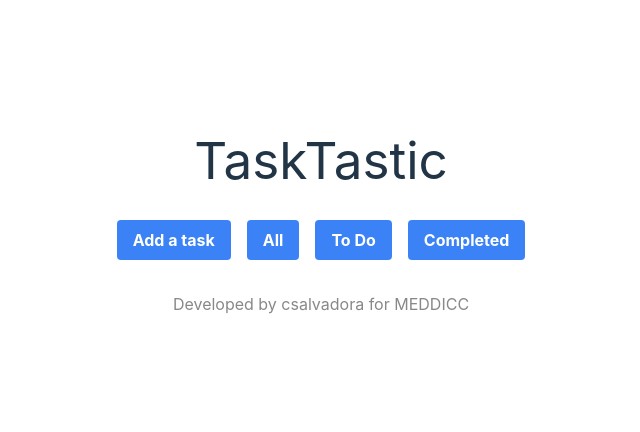
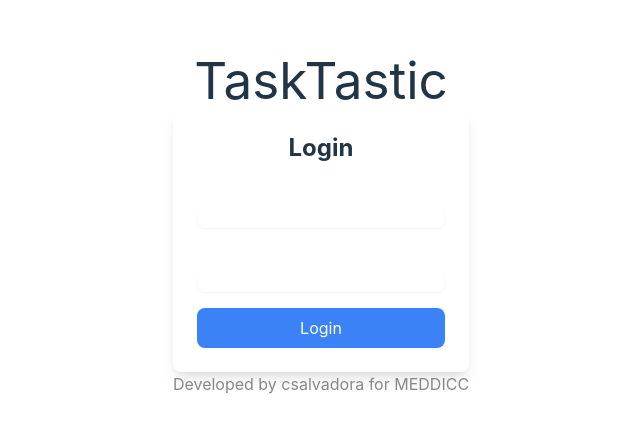
Before and after one commit to crs26/todoapp, a React (Vite) app in the folder frontend/: page / in a window 1280 px wide. Shown: the part 176-608 px from the top of the page, without its empty margins (319-959 px from the left). Built offline with nearby package versions, Linux system fonts and the light colour scheme; no server answers.

Commit message:
🛂Added login functionality

```diff
--- a/frontend/src/App.tsx
+++ b/frontend/src/App.tsx
@@ -1,39 +1,31 @@
-import { useState } from 'react'
-import type { RootState } from './store'
-import { useSelector, useDispatch } from 'react-redux'
-import { fetchTasks } from './features/task/taskSlice'
-import './App.css'
+import { useEffect } from "react";
+import type { RootState, AppDispatch } from "./store";
+import { useDispatch, useSelector, TypedUseSelectorHook } from "react-redux";
+import { fetchTasks } from "./features/task/taskSlice";
+import Login from "./components/login";
+import Dashboard from "./components/dashboard";
+import "./App.css";
 
-function App() {
-  const dispatch = useDispatch()
+const App = () => {
+  const dispatch: AppDispatch = useDispatch();
+  const useAppSelector: TypedUseSelectorHook<RootState> = useSelector;
+  const { accessToken, loading, error } = useAppSelector((state) => state.auth);
+
+  useEffect(() => {
+    if (!accessToken) {
+    }
+    dispatch(fetchTasks());
+  });
 
   return (
     <>
       <h1>TaskTastic</h1>
-      <div>
+      {loading && <p>Loading...</p>}
+      {accessToken ? <Dashboard /> : <Login />}
 
-      </div>
-      <div className="card">
-        <div className="flex flex-wrap gap-4">
-          <button className="bg-blue-500 text-white font-bold py-2 px-4 rounded">
-            Add a task
-          </button>
-          <button className="bg-blue-500 text-white font-bold py-2 px-4 rounded" onClick={() => dispatch(fetchTasks())}>
-            All
-          </button>
-          <button className="bg-blue-500 text-white font-bold py-2 px-4 rounded">
-            To Do
-          </button>
-          <button className="bg-blue-500 text-white font-bold py-2 px-4 rounded">
-            Completed
-          </button>
-        </div>
-      </div>
-      <p className="read-the-docs">
-        Developed by csalvadora for MEDDICC
-      </p>
+      <p className="read-the-docs">Developed by csalvadora for MEDDICC</p>
     </>
-  )
-}
+  );
+};
 
-export default App
+export default App;
--- /dev/null
+++ b/frontend/src/components/dashboard.tsx
@@ -0,0 +1,22 @@
+const Dashboard = () => {
+  return (
+    <div className="card">
+      <div className="flex flex-wrap gap-4">
+        <button className="bg-blue-500 text-white font-bold py-2 px-4 rounded">
+          Add a task
+        </button>
+        <button className="bg-blue-500 text-white font-bold py-2 px-4 rounded">
+          All
+        </button>
+        <button className="bg-blue-500 text-white font-bold py-2 px-4 rounded">
+          To Do
+        </button>
+        <button className="bg-blue-500 text-white font-bold py-2 px-4 rounded">
+          Completed
+        </button>
+      </div>
+    </div>
+  );
+};
+
+export default Dashboard;
--- /dev/null
+++ b/frontend/src/components/login.tsx
@@ -0,0 +1,74 @@
+import React, { useState } from "react";
+import type { RootState, AppDispatch } from "../store";
+import { useDispatch, useSelector, TypedUseSelectorHook } from "react-redux";
+import { login } from "../features/auth/authSlice";
+
+const Login = () => {
+  const dispatch: AppDispatch = useDispatch();
+  const useAppSelector: TypedUseSelectorHook<RootState> = useSelector;
+  const { loading, error } = useAppSelector((state) => state.auth);
+
+  const [username, setUsername] = useState("");
+  const [password, setPassword] = useState("");
+
+  const handleSubmit = (e: React.FormEvent) => {
+    e.preventDefault();
+    dispatch(login({ username, password }));
+  };
+
+  return (
+    <div className="flex items-center justify-center ">
+      <div className=" p-6 rounded-lg shadow-lg w-full ">
+        <h2 className="text-2xl font-bold mb-4 text-center">Login</h2>
+        <form onSubmit={handleSubmit} className="space-y-4">
+          <div>
+            <label
+              className="block text-sm font-medium text-white mb-1"
+              htmlFor="username"
+            >
+              Username
+            </label>
+            <input
+              type="text"
+              id="username"
+              className="w-full border-gray-300 rounded-lg shadow-sm focus:ring-blue-500 focus:border-blue-500"
+              value={username}
+              onChange={(e) => setUsername(e.target.value)}
+              required
+            />
+          </div>
+          <div>
+            <label
+              className="block text-sm font-medium text-white mb-1"
+              htmlFor="password"
+            >
+              Password
+            </label>
+            <input
+              type="password"
+              id="password"
+              className="w-full border-gray-300 rounded-lg shadow-sm focus:ring-blue-500 focus:border-blue-500"
+              value={password}
+              onChange={(e) => setPassword(e.target.value)}
+              required
+            />
+          </div>
+          {error && <p className="text-sm text-red-500">{error}</p>}
+          <button
+            type="submit"
+            className={`w-full py-2 px-4 text-white rounded-lg ${
+              loading
+                ? "bg-blue-400 cursor-not-allowed"
+                : "bg-blue-500 hover:bg-blue-600"
+            }`}
+            disabled={loading}
+          >
+            {loading ? "Logging in..." : "Login"}
+          </button>
+        </form>
+      </div>
+    </div>
+  );
+};
+
+export default Login;
--- /dev/null
+++ b/frontend/src/features/auth/authSlice.tsx
@@ -0,0 +1,74 @@
+import { createSlice, PayloadAction, createAsyncThunk } from "@reduxjs/toolkit";
+import axios, { AxiosRequestConfig } from "axios";
+
+const api: string = "http://localhost:8000/api/";
+
+interface Credential {
+  username: string;
+  password: string;
+}
+
+interface LoginResponse {
+  user: string;
+  access: string;
+  refresh: string;
+}
+
+interface AuthState {
+  user: string | null;
+  accessToken: string | null;
+  refreshToken: string | null;
+  loading: boolean;
+  error: string | null;
+}
+
+const initialState: AuthState = {
+  user: null,
+  accessToken: null,
+  refreshToken: null,
+  loading: false,
+  error: null,
+};
+
+export const login = createAsyncThunk(
+  "auth/login",
+  async (payload: Credential, { rejectWithValue }) => {
+    try {
+      const response = await axios.post<LoginResponse>(api + "token/", payload);
+      return { ...response.data, user: payload.username };
+    } catch (error: any) {
+      return rejectWithValue(
+        error.response?.data?.message || "Something went wrong"
+      );
+    }
+  }
+);
+
+const authSlice = createSlice({
+  name: "auth",
+  initialState,
+  reducers: {},
+  extraReducers: (builder) => {
+    builder
+      .addCase(login.pending, (state) => {
+        state.loading = true;
+        state.error = null;
+      })
+      .addCase(
+        login.fulfilled,
+        (state, action: PayloadAction<LoginResponse>) => {
+          state.loading = false;
+          state.accessToken = action.payload.access;
+          state.refreshToken = action.payload.refresh;
+          state.user = action.payload.user;
+        }
+      )
+      .addCase(login.rejected, (state, action) => {
+        state.loading = false;
+        state.error = action.payload as string;
+      });
+  },
+});
+
+// Export reducer
+export default authSlice.reducer;
--- a/frontend/src/features/task/taskSlice.tsx
+++ b/frontend/src/features/task/taskSlice.tsx
@@ -1,7 +1,7 @@
 import { createSlice, PayloadAction, createAsyncThunk } from '@reduxjs/toolkit'
-import axios from 'axios'
+import axios, { AxiosRequestConfig } from 'axios'
 
-const api: string = 'http://localhost:8000/api/v1/'
+const api: string = 'http://localhost:8000/api/'
 
 interface Task {
     id: number
@@ -25,9 +25,19 @@
     error: null
 }
 
+const headers = {
+    'Content-Type': 'application/json',
+    'Authorization': 'Bearer eyJhbGciOiJIUzI1NiIsInR5cCI6IkpXVCJ9.eyJ0b2tlbl90eXBlIjoiYWNjZXNzIiwiZXhwIjoxNzM0MzUyNzUzLCJpYXQiOjE3MzQzMzQ3NTMsImp0aSI6IjY3NjkzODljMDIxOTQ1ZmNiYzhkZjczZTFjZTQ0OWIxIiwidXNlcl9pZCI6MX0.qUG1X_T2OGhF-NIOh-doIt_3Aw4jwecmpyXe8dZpkz0',
+};
+
+// Define Axios configuration
+const config: AxiosRequestConfig = {
+    headers: headers,
+};
+
 // Async actions to interact with the backend API
 export const fetchTasks = createAsyncThunk('todos/fetchTasks', async () => {
-    const response = await axios.get<Task[]>(api+'task');
+    const response = await axios.get<Task[]>(api+'task', config);
     return response.data;
 });
 
@@ -51,7 +61,7 @@
     name: 'todos',
     initialState,
     reducers: {
-        addTask: (state, action: PayloadAction<Task>) => {}
+        // addTask: (state, action: PayloadAction<Task>) => {}
     },
     extraReducers: (builder) => {
         // Fetch tasks
--- a/frontend/src/store.tsx
+++ b/frontend/src/store.tsx
@@ -1,9 +1,11 @@
 import { configureStore } from '@reduxjs/toolkit'
 import taskReducer from './features/task/taskSlice'
+import authReducer from './features/auth/authSlice'
 
 export const store = configureStore({
   reducer: {
     task: taskReducer,
+    auth: authReducer,
   },
 })
 
```
Lines whose indentation alone changed are shown as unchanged.
